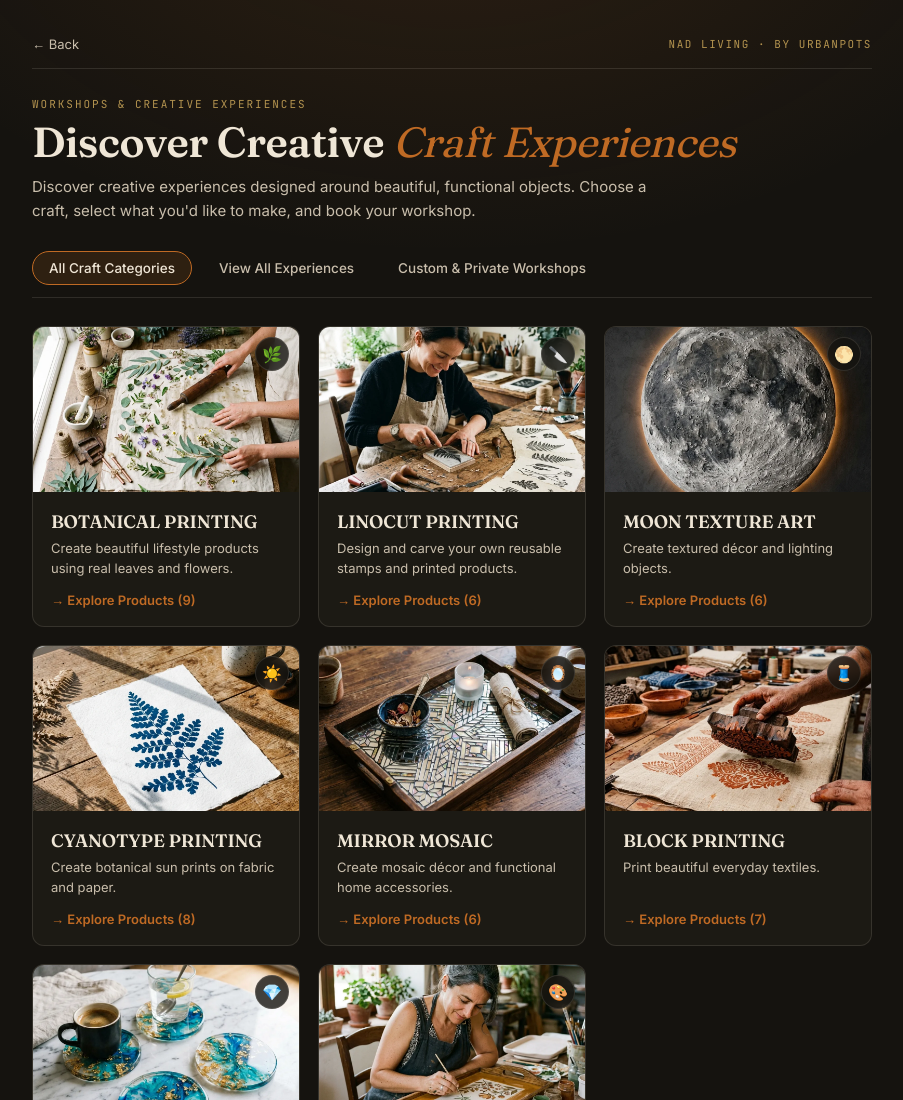
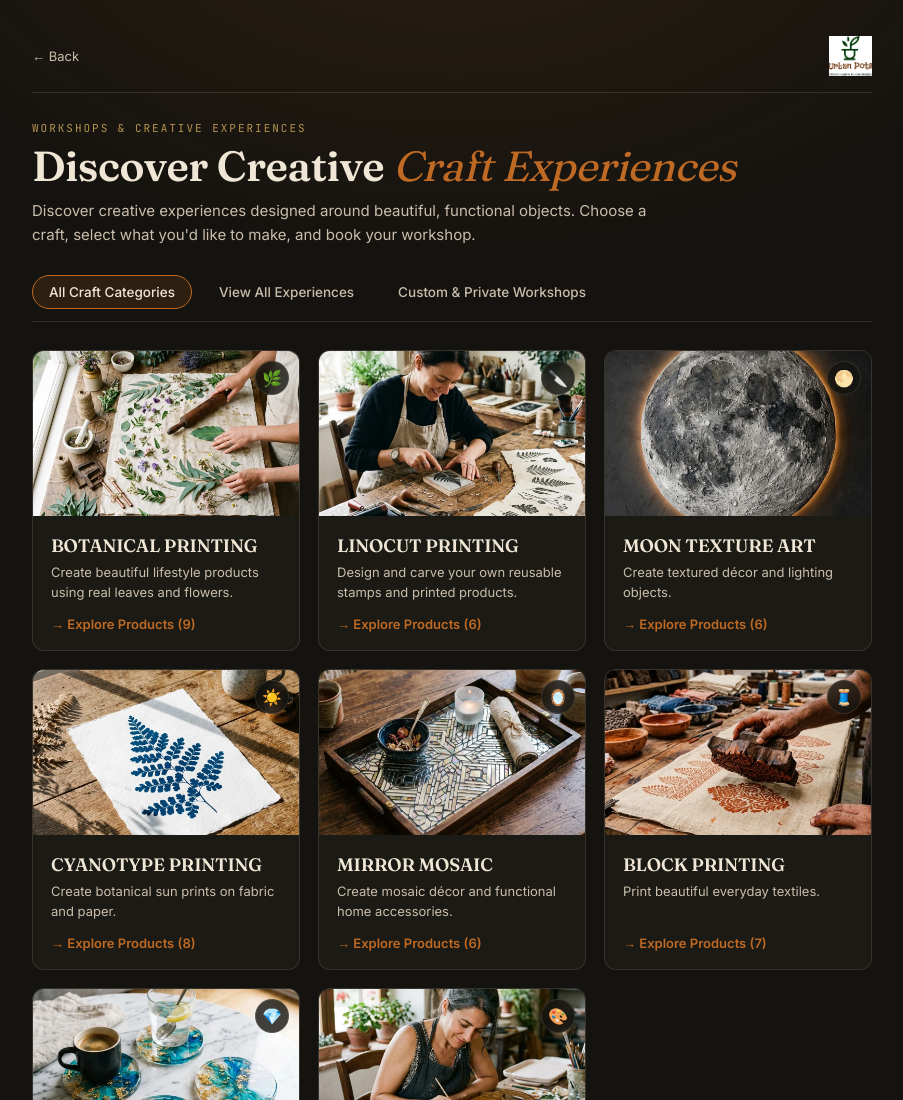
Before and after one commit to muhammedrafikp98-ui/urban-tree, a website: page workshops.html in a window 1280 px wide. Shown: the top 1100 px of the page, without its empty margins (188-1091 px from the left). Drawn offline with Linux system fonts and the light colour scheme.

Commit message:
I have converted the logo PDF and added it to the webpage logo:

```diff
--- a/workshops.html
+++ b/workshops.html
@@ -107,6 +107,19 @@
       color: var(--brass);
     }
 
+    .brand-logo-img {
+      height: 40px;
+      width: auto;
+      max-width: 180px;
+      object-fit: contain;
+      display: block;
+      transition: transform 0.2s ease;
+    }
+
+    .brand-logo-img:hover {
+      transform: scale(1.04);
+    }
+
     /* Typography */
     .eyebrow {
       font-family: 'JetBrains Mono', monospace;
@@ -995,7 +1008,9 @@
     <!-- Navigation Bar -->
     <header class="top-nav">
       <a href="index.html" class="back" id="back-link">← Back</a>
-      <span class="brand-badge">NAD Living · by Urbanpots</span>
+      <a href="index.html" style="display:inline-flex; align-items:center; text-decoration:none;">
+        <img src="assets/logo-with-tag.webp" alt="NAD Living — by Urbanpots" class="brand-logo-img">
+      </a>
     </header>
 
     <!-- Dynamic Header Area -->
```
Also changed, not shown: index.html (+2 -5 lines), assets/logo-with-tag.webp (added).
